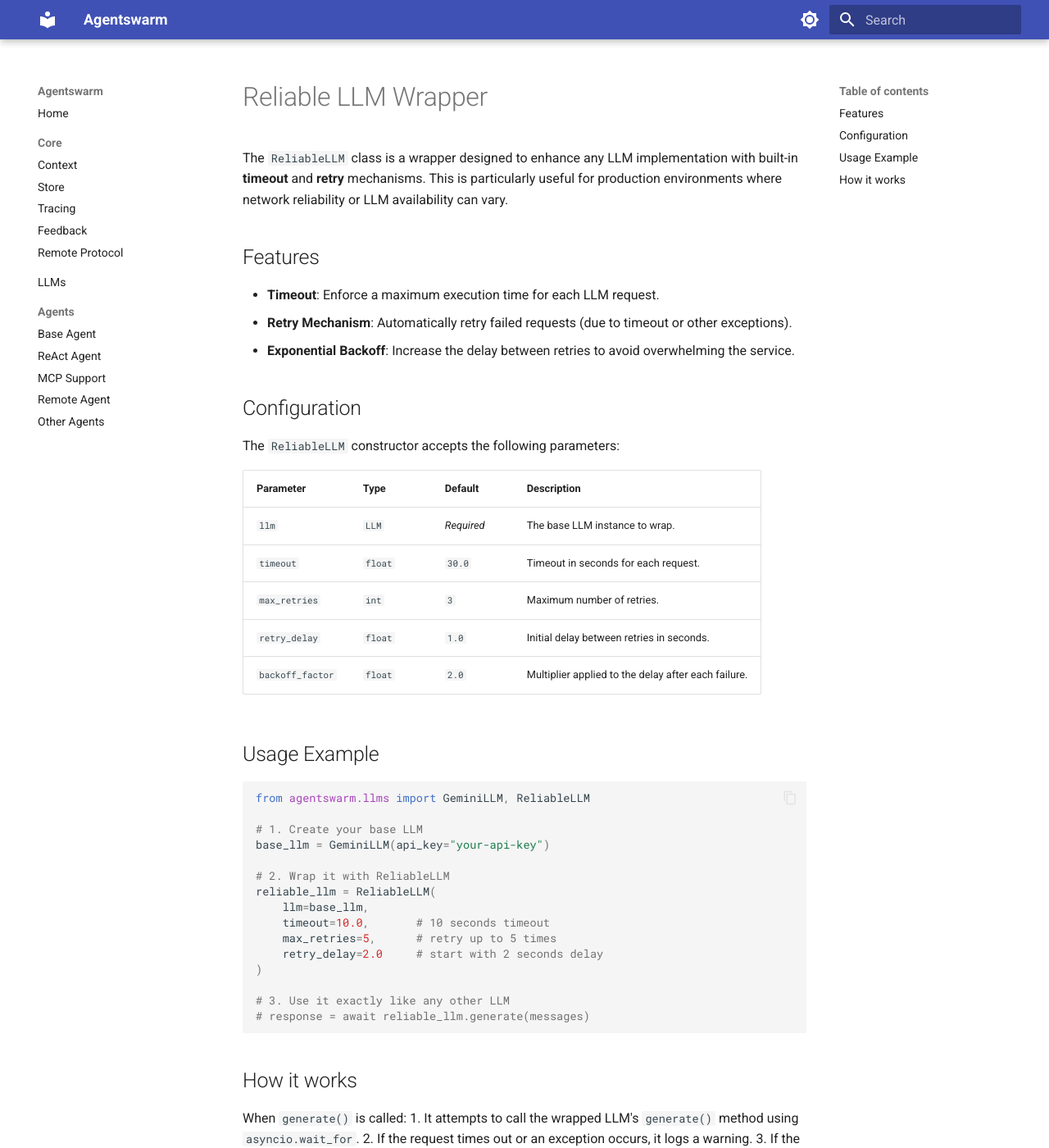
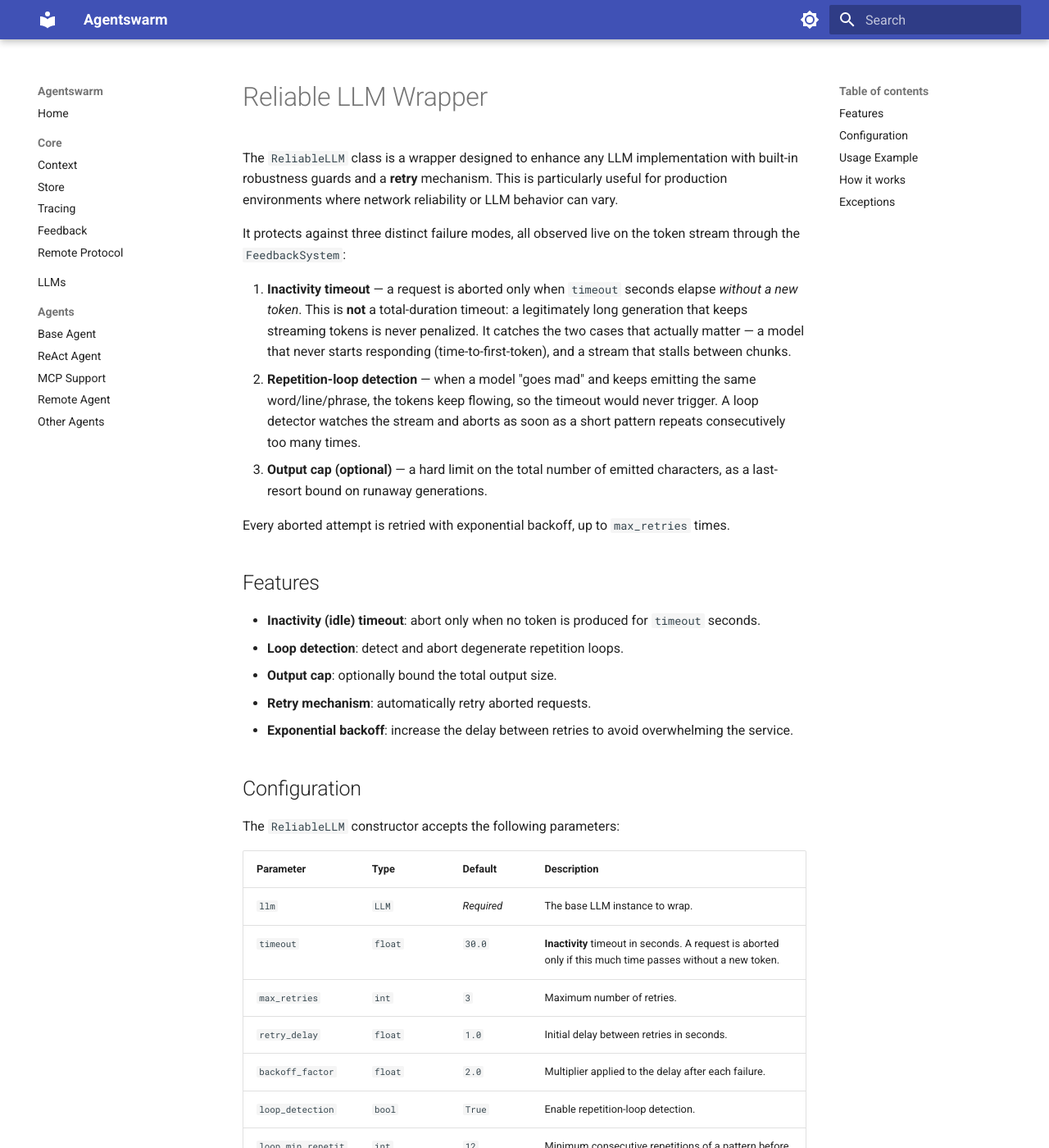
Before and after one commit to ai-agentswarm/agentswarm, an MkDocs documentation site: the page built from docs/llms/reliable_llm.md, in a window 1280 px wide and 1400 px high. Shown: the whole window at 82% size. Built offline with MkDocs 1.6.1 and Material for MkDocs 9.7.7, drawn with Linux system fonts in a browser that asks for light colours; some of the changed text lies outside the part shown.

Commit message:
chore(docs): updated

```diff
--- a/docs/llms/reliable_llm.md
+++ b/docs/llms/reliable_llm.md
@@ -1,12 +1,22 @@
 # Reliable LLM Wrapper
 
-The `ReliableLLM` class is a wrapper designed to enhance any LLM implementation with built-in **timeout** and **retry** mechanisms. This is particularly useful for production environments where network reliability or LLM availability can vary.
+The `ReliableLLM` class is a wrapper designed to enhance any LLM implementation with built-in robustness guards and a **retry** mechanism. This is particularly useful for production environments where network reliability or LLM behavior can vary.
+
+It protects against three distinct failure modes, all observed live on the token stream through the `FeedbackSystem`:
+
+1. **Inactivity timeout** — a request is aborted only when `timeout` seconds elapse *without a new token*. This is **not** a total-duration timeout: a legitimately long generation that keeps streaming tokens is never penalized. It catches the two cases that actually matter — a model that never starts responding (time-to-first-token), and a stream that stalls between chunks.
+2. **Repetition-loop detection** — when a model "goes mad" and keeps emitting the same word/line/phrase, the tokens keep flowing, so the timeout would never trigger. A loop detector watches the stream and aborts as soon as a short pattern repeats consecutively too many times.
+3. **Output cap (optional)** — a hard limit on the total number of emitted characters, as a last-resort bound on runaway generations.
+
+Every aborted attempt is retried with exponential backoff, up to `max_retries` times.
 
 ## Features
 
-- **Timeout**: Enforce a maximum execution time for each LLM request.
-- **Retry Mechanism**: Automatically retry failed requests (due to timeout or other exceptions).
-- **Exponential Backoff**: Increase the delay between retries to avoid overwhelming the service.
+- **Inactivity (idle) timeout**: abort only when no token is produced for `timeout` seconds.
+- **Loop detection**: detect and abort degenerate repetition loops.
+- **Output cap**: optionally bound the total output size.
+- **Retry mechanism**: automatically retry aborted requests.
+- **Exponential backoff**: increase the delay between retries to avoid overwhelming the service.
 
 ## Configuration
 
@@ -15,10 +25,14 @@
 | Parameter | Type | Default | Description |
 | :--- | :--- | :--- | :--- |
 | `llm` | `LLM` | *Required* | The base LLM instance to wrap. |
-| `timeout` | `float` | `30.0` | Timeout in seconds for each request. |
+| `timeout` | `float` | `30.0` | **Inactivity** timeout in seconds. A request is aborted only if this much time passes without a new token. |
 | `max_retries` | `int` | `3` | Maximum number of retries. |
 | `retry_delay` | `float` | `1.0` | Initial delay between retries in seconds. |
 | `backoff_factor` | `float` | `2.0` | Multiplier applied to the delay after each failure. |
+| `loop_detection` | `bool` | `True` | Enable repetition-loop detection. |
+| `loop_min_repetitions` | `int` | `12` | Minimum consecutive repetitions of a pattern before a loop is declared. |
+| `loop_max_pattern_length` | `int` | `256` | Longest repeating pattern (in characters) considered by the detector. |
+| `max_output_chars` | `Optional[int]` | `None` | Hard cap on total emitted characters. `None` disables the cap. |
 
 ## Usage Example
 
@@ -31,9 +45,12 @@
 # 2. Wrap it with ReliableLLM
 reliable_llm = ReliableLLM(
     llm=base_llm,
-    timeout=10.0,       # 10 seconds timeout
-    max_retries=5,      # retry up to 5 times
-    retry_delay=2.0     # start with 2 seconds delay
+    timeout=10.0,              # abort if no token arrives for 10 seconds
+    max_retries=5,             # retry up to 5 times
+    retry_delay=2.0,           # start with 2 seconds delay
+    loop_detection=True,       # abort on degenerate repetition loops
+    loop_min_repetitions=12,   # a pattern repeated 12+ times is a loop
+    max_output_chars=100_000,  # optional hard cap on output size
 )
 
 # 3. Use it exactly like any other LLM
@@ -42,9 +59,23 @@
 
 ## How it works
 
-When `generate()` is called:
-1. It attempts to call the wrapped LLM's `generate()` method using `asyncio.wait_for`.
-2. If the request times out or an exception occurs, it logs a warning.
-3. If the number of attempts is less than `max_retries`, it waits for the current delay and tries again.
-4. The delay is multiplied by the `backoff_factor` after each failed attempt.
+When `generate()` is called, each attempt runs the wrapped LLM concurrently with a watchdog. An internal proxy feedback (`_StreamGuard`) is always supplied to the wrapped LLM. For streaming-capable backends this also enables incremental token delivery, and it lets the watchdog observe the stream token by token:
+
+1. Every token refreshes a `last_activity` timestamp. If `timeout` seconds pass without a new token, the attempt is aborted with a `TimeoutError` (inactivity timeout).
+2. Token text is fed to a sliding-window loop detector. If a short pattern repeats consecutively at least `loop_min_repetitions` times, the attempt is aborted with an `LLMLoopError`.
+3. If `max_output_chars` is set and the total emitted text exceeds it, the attempt is aborted with an `LLMOutputLimitError`.
+4. On any abort, a warning is logged. If attempts remain, the wrapper waits for the current delay (multiplied by `backoff_factor` after each failure) and tries again.
 5. If all retries are exhausted, the last exception is raised.
+
+!!! note "Backends without token feedback"
+    Loop detection and the output cap rely on observing the token stream. If the wrapped LLM does not emit token feedback at all, these guards are inactive and the inactivity timeout gracefully degrades to a total-duration timeout.
+
+## Exceptions
+
+| Exception | Raised when |
+| :--- | :--- |
+| `TimeoutError` | No token was received within the inactivity `timeout`. |
+| `LLMLoopError` | The stream got stuck repeating the same pattern. |
+| `LLMOutputLimitError` | The output exceeded `max_output_chars`. |
+
+`LLMLoopError` and `LLMOutputLimitError` are defined in `agentswarm.utils.exceptions` and inherit from `AgentSwarmError`. All three are retried like any other failure; if every attempt aborts the same way, the last exception is propagated to the caller.
```
Also changed, not shown: docs/llms/index.md (+1 -1 lines).
